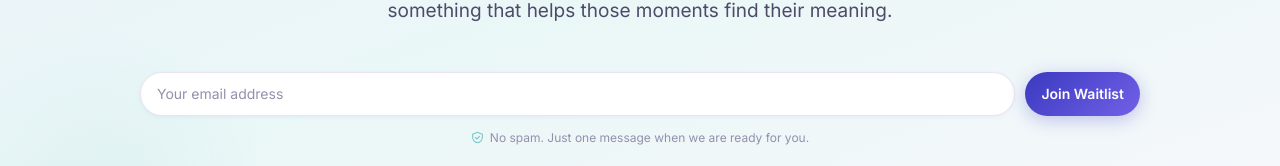
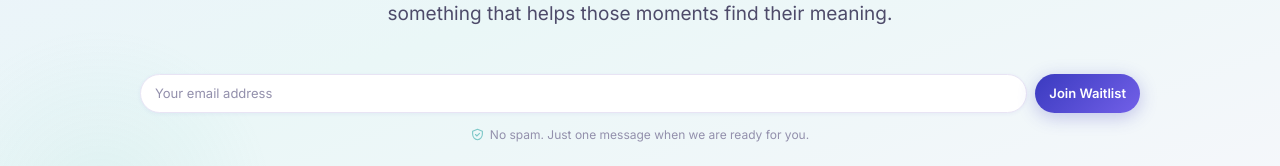
Before and after one commit to pgstudio2006/saarathi-website, a React (Vite) app: page / in a window 1280 px wide. Shown: the part 498-664 px from the top of the page. Built offline with nearby package versions, Linux system fonts and the light colour scheme.

Commit message:
Reduce hero email form to 280px with tighter padding

```diff
--- a/src/index.css
+++ b/src/index.css
@@ -114,12 +114,12 @@
 .hero__headline { font-size: clamp(2.375rem, 8.5vw, 5rem); font-weight: 800; letter-spacing: -.035em; line-height: 1.07; color: var(--text-1); margin-bottom: 1.25rem; }
 .hero__headline em { font-style: normal; background: linear-gradient(130deg, var(--lavender) 0%, var(--indigo-light) 100%); -webkit-background-clip: text; -webkit-text-fill-color: transparent; background-clip: text; }
 .hero__subhead { font-size: clamp(1rem, 2.5vw, 1.1875rem); color: var(--text-2); max-width: 48ch; margin: 0 auto 2.75rem; line-height: 1.75; }
-.hero__form { max-width: 320px; margin-inline: auto; }
+.hero__form { max-width: 280px; margin-inline: auto; }
 .waitlist-section form.hero__form-row { max-width: 340px; margin-inline: auto; }
-.hero__form-row { display: flex; flex-direction: column; gap: .625rem; }
+.hero__form-row { display: flex; flex-direction: column; gap: .5rem; }
 @media(min-width:520px) { .hero__form-row { flex-direction: row; } }
-.hero__form-row .field-input { padding: .625rem 1rem; font-size: .875rem; }
-.hero__form-row .btn { padding: .625rem 1rem; font-size: .875rem; }
+.hero__form-row .field-input { padding: .5rem .875rem; font-size: .8125rem; }
+.hero__form-row .btn { padding: .5rem .875rem; font-size: .8125rem; }
 .form-trust { display: flex; align-items: center; justify-content: center; gap: .375rem; margin-top: .75rem; font-size: .75rem; color: var(--text-3); }
 .form-trust svg { width: 13px; height: 13px; color: var(--teal); flex-shrink: 0; }
 .form-success { display: none; flex-direction: column; align-items: center; gap: .875rem; text-align: center; }
```
